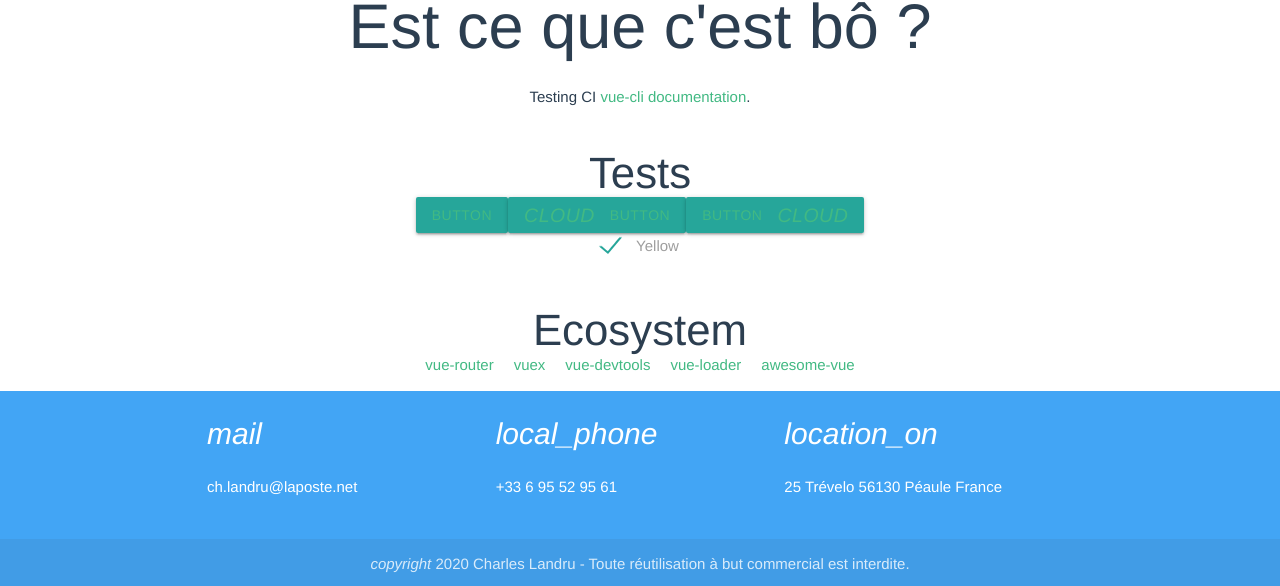
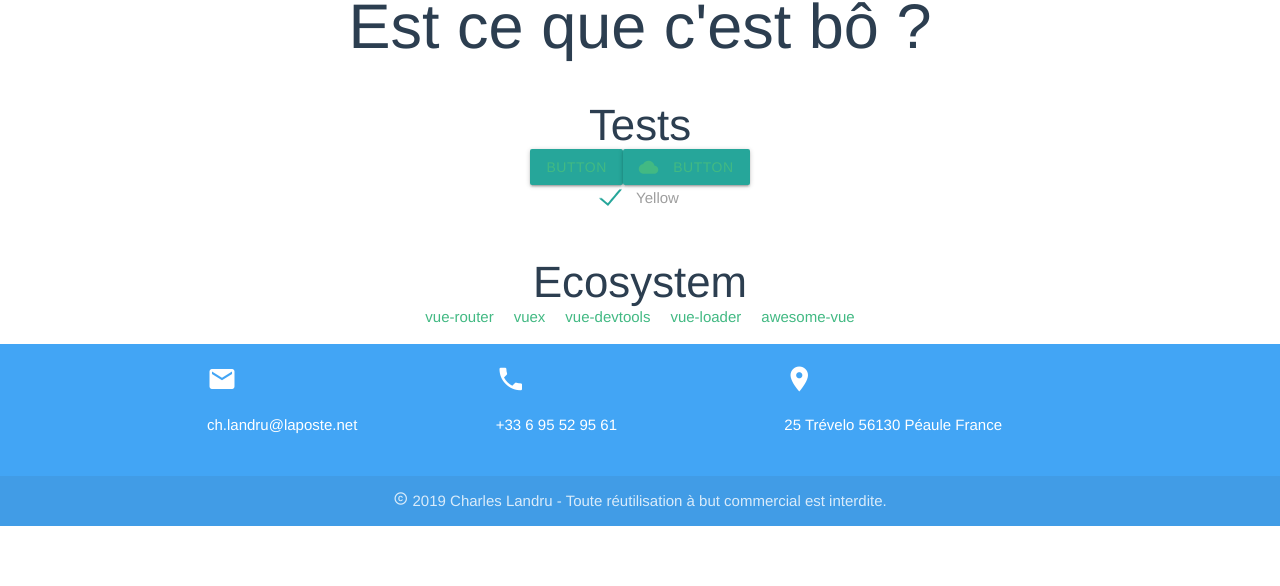
Before and after one commit to fozzy056/MySite, a Vue app: page / in a window 1280 px wide. Shown: the part 710-1296 px from the top of the page. After the commit the page ends 1236 px from the top, so only its background shows below. Built offline with nearby package versions, Linux system fonts and the light colour scheme; what vue-carousel-3d would draw is missing.

Commit message:
Adding google material icons & cleaning

```diff
--- a/public/index.html
+++ b/public/index.html
@@ -5,6 +5,8 @@
     <meta http-equiv="X-UA-Compatible" content="IE=edge">
     <meta name="viewport" content="width=device-width,initial-scale=1.0">
     <link rel="icon" href="<%= BASE_URL %>favicon.ico">
+    <!--Import Google Icon Font-->
+    <link href="https://fonts.googleapis.com/icon?family=Material+Icons" rel="stylesheet">
     <!-- Bootstrap -->
     <link rel="stylesheet" href="https://stackpath.bootstrapcdn.com/bootstrap/4.5.0/css/bootstrap.min.css" integrity="sha384-9aIt2nRpC12Uk9gS9baDl411NQApFmC26EwAOH8WgZl5MYYxFfc+NcPb1dKGj7Sk" crossorigin="anonymous">
     <title><%= htmlWebpackPlugin.options.title %></title>
--- a/src/App.vue
+++ b/src/App.vue
@@ -48,7 +48,7 @@
         </div>
         <div class="footer-copyright">
             <div class="container center">
-                        <i id="contact_icon" class="material-icons tiny">copyright</i> 2020 Charles Landru - Toute
+                <i id="contact_icon" class="material-icons tiny">copyright</i> 2019 Charles Landru - Toute
                 réutilisation à but commercial est interdite.
                 <a class="grey-text text-lighten-4 right" href="#!"></a>
             </div>
--- a/src/components/HelloWorld.vue
+++ b/src/components/HelloWorld.vue
@@ -1,14 +1,9 @@
 <template>
   <div class="hello">
     <h1>{{ msg }}</h1>
-    <p>
-      Testing CI
-      <a href="https://cli.vuejs.org" target="_blank" rel="noopener">vue-cli documentation</a>.
-    </p>
     <h3>Tests</h3>
 <a class="waves-effect waves-light btn">button</a>
 <a class="waves-effect waves-light btn"><i class="material-icons left">cloud</i>button</a>
-<a class="waves-effect waves-light btn"><i class="material-icons right">cloud</i>button</a>
     <p>
       <label>
         <input type="checkbox" checked="checked" />
```
Lines whose indentation alone changed are shown as unchanged.
